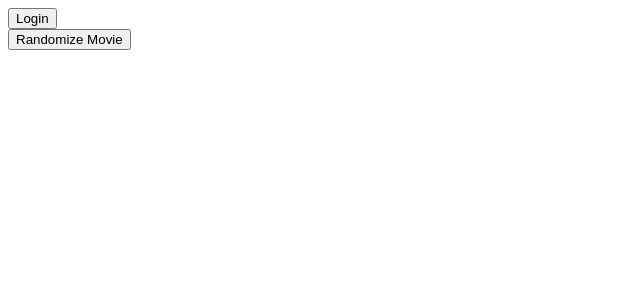
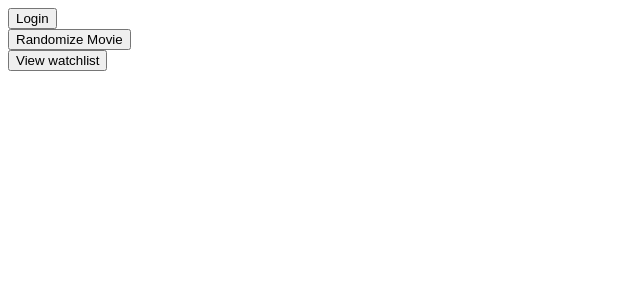
Before and after one commit to viktorsommar/movie-selector-client-june-2020, a React (Create React App) app: page / in a window 1280 px wide. Shown: the top 300 px of the page, without its empty margins (0-640 px from the left). Built offline with nearby package versions, Linux system fonts and the light colour scheme.

Commit message:
modifies app.jsx, and movie.jsx

```diff
--- a/src/App.jsx
+++ b/src/App.jsx
@@ -28,7 +28,10 @@ class App extends Component {
         {login}
       </div>
       <div>
-        <Movie/>
+        <Movie
+        authenticated={this.state.authenticated}
+
+        />
       </div>
       </>
     )
--- a/src/component/movie/Movie.jsx
+++ b/src/component/movie/Movie.jsx
@@ -55,21 +55,34 @@ class Movie extends Component {
     let randomMovie;
     this.state.randomMovie && (
       randomMovie = (
+
         <div id="random-movie">
           <h2 id="movie-title">{this.state.randomMovie.title}</h2>
           <p id="movie-overview">{this.state.randomMovie.overview}</p>
           <p id="movie-release-date">this movie was released in {this.state.randomMovie.release_date}</p>
           <p id="movie-rating">A total of {this.state.randomMovie.vote_count} persons has rated this movie. It has an average rating of {this.state.randomMovie.vote_average}</p>
+
+
+         {this.props.authenticated && (
           <button id="watchlist-button" onClick={this.addToWatchlist}>Add to Watchlist</button>
+
+
+          )}
           <p id="watchlist-message">{this.state.watchlistMessage.message}</p>
+
+
         </div>
+
       )
     )
     return (
+      <>
       <div>
         <button onClick={this.getRandomMovie} >Randomize Movie</button>
         {randomMovie}
       </div>
+      <button>View watchlist</button>
+      </>
     );
   }
 }
```
